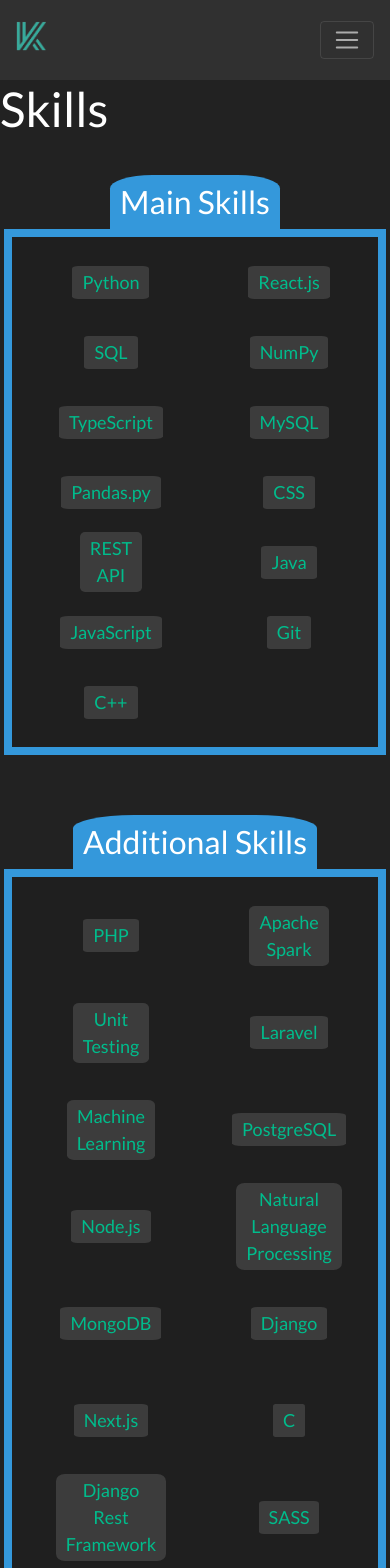
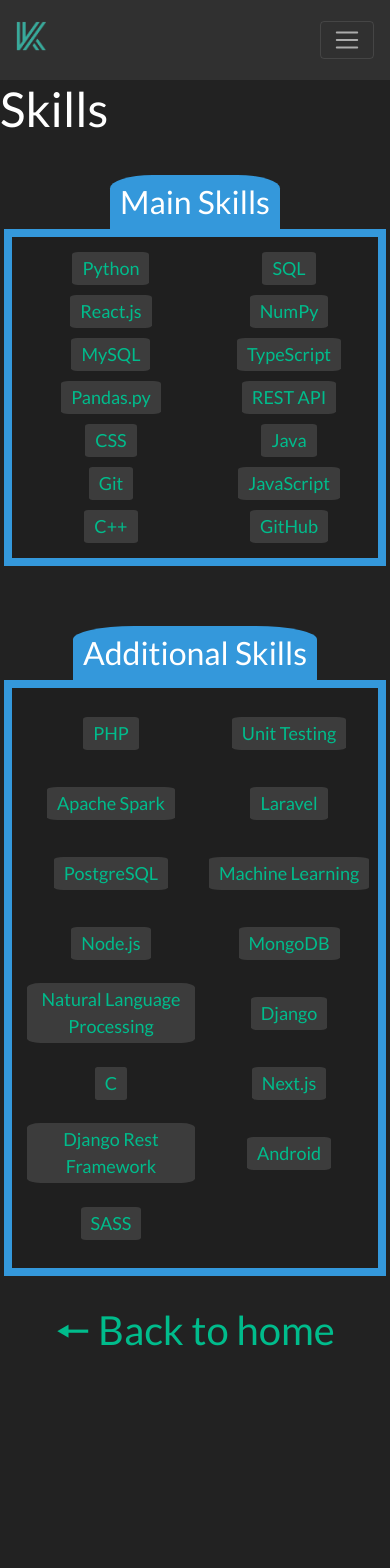
Before and after one commit to k-brereton/portfolio-site, a Next.js app: page /skills in a window 390 px wide. Shown: the top 1568 px of the page. After the commit the page ends 1362 px from the top, so only its background shows below. Built offline with nearby package versions, Linux system fonts and the light colour scheme.

Commit message:
fixed bug where skills occasionally overflowed grid.

```diff
--- a/components/CommonComponents.scss
+++ b/components/CommonComponents.scss
@@ -5,15 +5,17 @@
   padding: 3px 10px;
   font-size: xx-large;
   border-radius: 25% 25% 0 0;
-
 }
 .skillsBox{
   display: inline-grid;
-  grid-template-columns: 33.333333% 33.333333% 33.333333%;
+  grid-template-columns: 1fr 1fr 1fr;
   grid-auto-rows: 1fr;
   background-color: darken(variables.$body-bg,1%);
-  gap: 20px;
+  //gap: 20px;
   padding: 15px;
+  >div:nth-child(3n) { grid-column: 2}
+  >div:nth-child(3n+1) { grid-column: 1 }
+  >div:nth-child(3n+2) { grid-column: 3 }
 
   >div{
     text-align: center;
@@ -44,9 +46,10 @@
   .skillsBox{
     grid-template-columns: 50% 50%;
     gap: 10px;
-
-    >div>a {
-      width:min-content;
-    }
+    >div:nth-child(n) { grid-column: auto}
   }
 }
+
+.collapseButton{
+
+}
--- a/pages/skills/index.module.scss
+++ b/pages/skills/index.module.scss
@@ -13,19 +13,12 @@
     width:98%;
     max-width: 1200px;
   }
-
 }
 
 .skillsBox1{
   @extend .skillsBoxOuter;
   > :global(.skillsBox) {
     border: solid 8px variables.$cyan;
-    > div:last-child{
-      grid-column: 2;
-      @media screen and (max-width: 500px) {
-          grid-column: auto;
-      }
-    }
   }
 }
 .skillsBox2{
--- a/pages/skills/index.tsx
+++ b/pages/skills/index.tsx
@@ -6,19 +6,19 @@
 
 
 const MAIN_SKILLS:ReadonlyArray<ProjectTag>=[
-    "Python",   "React.js",     "SQL",
-    "NumPy",    "TypeScript",   "MySQL",
-    "Pandas.py","CSS",          "REST API",
-    "Java",     "JavaScript",   "Git",
-    "C++"
+    "Python",   "SQL",      "React.js",
+    "NumPy",    "MySQL",    "TypeScript",
+    "Pandas.py","REST API", "CSS",
+    "Java",     "Git",      "JavaScript",
+    "C++",      "GitHub"
 ]
 
 const ADDITIONAL_SKILLS:ReadonlyArray<ProjectTag>=[
-    "PHP",                  "Apache Spark",                 "Unit Testing",
-    "Laravel",              "Machine Learning",             "PostgreSQL",
-    "Node.js",              "Natural Language Processing",  "MongoDB",
-    "Django",               "Next.js",                      "C",
-    "Django Rest Framework","SASS",                         "Android"
+    "PHP",                  "Unit Testing", "Apache Spark",
+    "Laravel",              "PostgreSQL",   "Machine Learning",
+    "Node.js",              "MongoDB",      "Natural Language Processing",
+    "Django",               "C",            "Next.js",
+    "Django Rest Framework","Android",      "SASS",
 ];
 
 export default function SkillsPage() {
```
